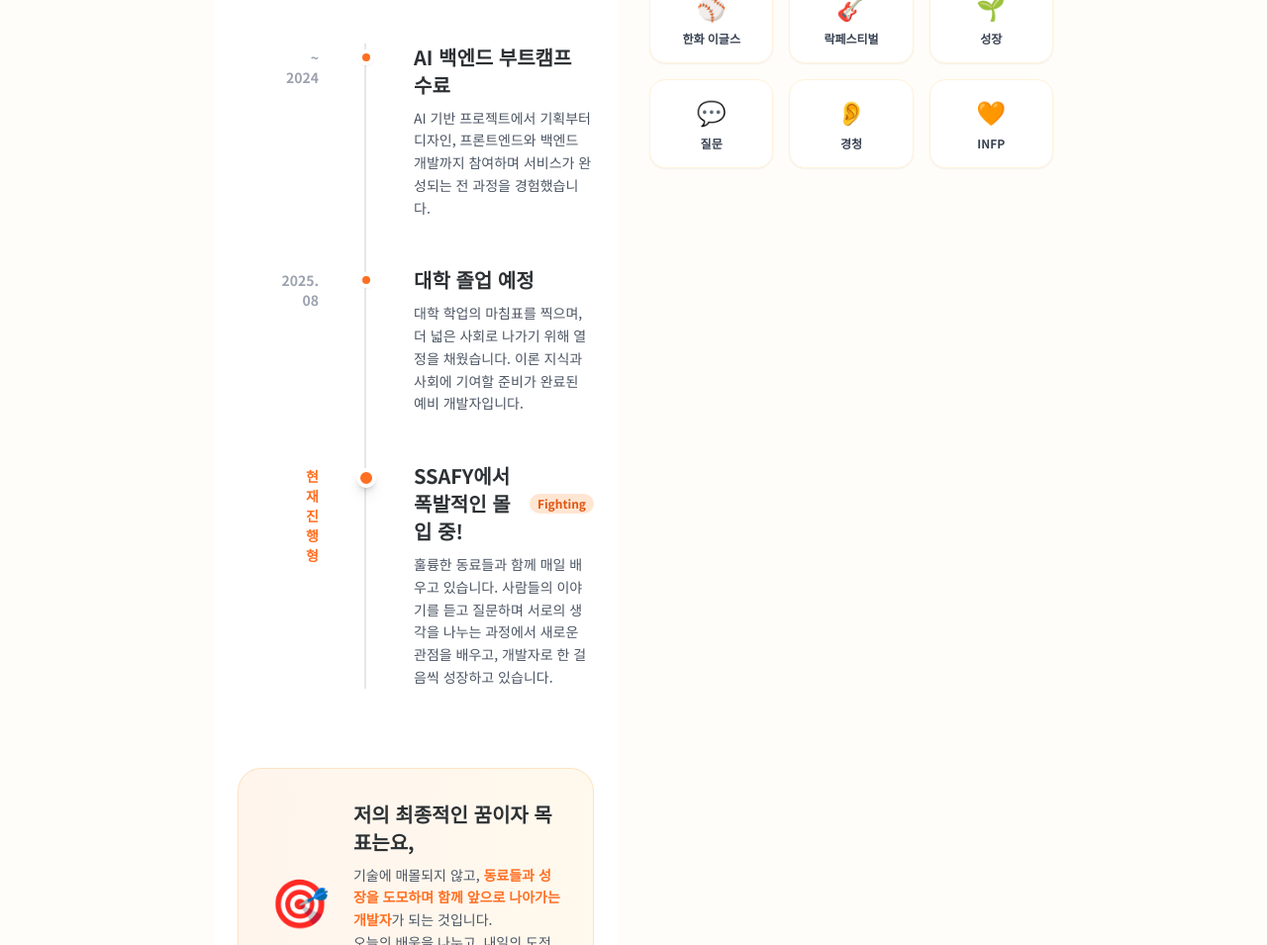
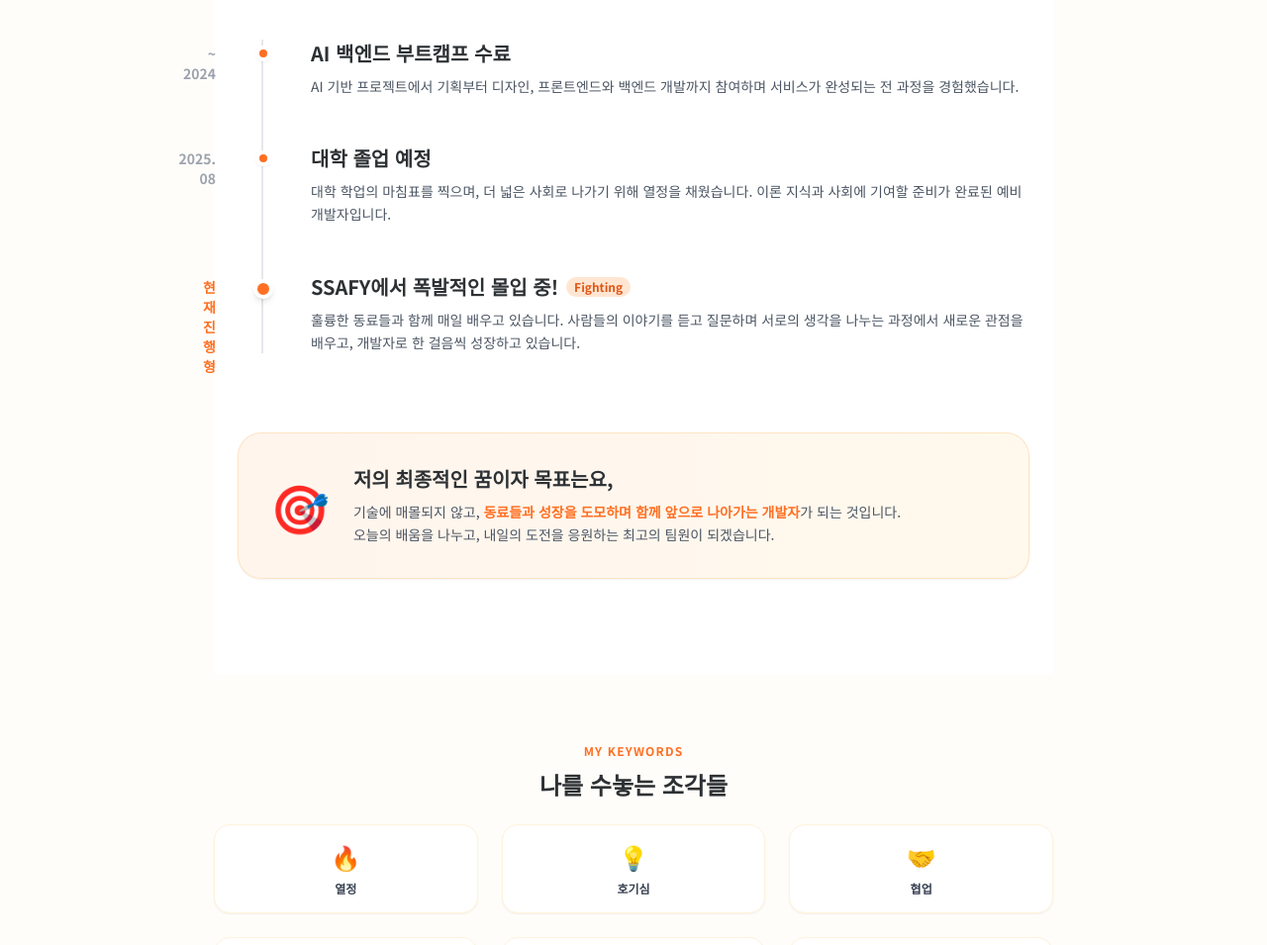
Before and after one commit to SWWWin/intro, a plain HTML site: page about.html in a window 1280 px wide. Shown: the part 739-1694 px from the top of the page at 99% size. Drawn offline with nearby package versions, Linux system fonts and the light colour scheme.

Commit message:
[feat] about 수정

```diff
--- a/about.html
+++ b/about.html
@@ -24,12 +24,17 @@
     <style>
         @import url('https://fonts.googleapis.com/css2?family=Noto+Sans+KR:wght@300;400;500;700;900&display=swap');
         body { font-family: 'Noto Sans KR', sans-serif; background-color: #FFFDF9; color: #2D3134; }
-    </style>
+
+.reveal{opacity:0;transform:translateY(20px);transition:all .6s ease}
+.reveal.active{opacity:1;transform:translateY(0)}
+.keyword-card{transition:.3s}
+.keyword-card:hover{transform:translateY(-5px)}
+</style>
 </head>
 <body class="bg-cream-50 min-h-screen flex flex-col justify-between pt-24">
 
     <!-- [NAVBAR] 모든 페이지에 공통 적용되는 네비게이션 바 -->
-    <nav class="fixed top-0 left-0 w-full z-50 bg-white/80 backdrop-blur-md border-b border-cream-200 py-4 px-6 flex justify-between items-center shadow-sm">
+    <nav id="navbar" class="fixed top-0 left-0 w-full z-50 bg-white/80 backdrop-blur-md border-b border-cream-200 py-4 px-6 flex justify-between items-center shadow-sm">
         <a href="index.html" class="text-lg font-black text-orange-500 tracking-tight flex items-center gap-1.5">
             <span class="w-2.5 h-2.5 rounded-full bg-orange-500 animate-pulse"></span>
             Sumin.SIM
@@ -42,7 +47,7 @@
     </nav>
 
     <!-- Main About Contents -->
-    <main class="max-w-4xl mx-auto px-6 py-8 space-y-16">
+    <main class="max-w-4xl mx-auto px-6 py-12 space-y-20">
 
         <!-- About Section -->
         <section class="space-y-6">
@@ -73,7 +78,7 @@
         </section>
 
         <!-- Experience & Goal -->
-        <section class="grid grid-cols-1 md:grid-cols-2 gap-8">
+        <section class="space-y-16">
             <!-- Timeline -->
             <section id="experience" class="py-24 px-6 bg-white">
         <div class="max-w-4xl mx-auto">
@@ -83,7 +88,7 @@
             </div>
 
             <!-- 타임라인 디자인 -->
-            <div class="relative border-l-2 border-cream-300 ml-4 md:ml-32 space-y-12">
+            <div class="relative border-l-2 border-cream-300 ml-6 space-y-12">
                 <!-- 아이템 1 -->
                 <div class="relative pl-8 md:pl-12 reveal">
                     <!-- 왼쪽 절대 위치 날짜 (데스크탑) -->
@@ -157,40 +162,40 @@
                 <h3 class="text-xl md:text-2xl font-black mt-2">나를 수놓는 조각들</h3>
             </div>
 
-            <div class="grid grid-cols-3 gap-4">
-                <div class="bg-white p-4 rounded-2xl border border-cream-200 text-center shadow-sm hover:shadow-md hover:border-orange-200 transition-all">
+            <div class="grid grid-cols-2 md:grid-cols-3 gap-6">
+                <div class="keyword-card bg-white p-4 rounded-2xl border border-cream-200 text-center shadow-sm hover:shadow-md hover:border-orange-200 transition-all">
                     <span class="text-2xl">🔥</span>
                     <p class="text-xs font-bold text-gray-700 mt-2">열정</p>
                 </div>
-                <div class="bg-white p-4 rounded-2xl border border-cream-200 text-center shadow-sm hover:shadow-md hover:border-orange-200 transition-all">
+                <div class="keyword-card bg-white p-4 rounded-2xl border border-cream-200 text-center shadow-sm hover:shadow-md hover:border-orange-200 transition-all">
                     <span class="text-2xl">💡</span>
                     <p class="text-xs font-bold text-gray-700 mt-2">호기심</p>
                 </div>
-                <div class="bg-white p-4 rounded-2xl border border-cream-200 text-center shadow-sm hover:shadow-md hover:border-orange-200 transition-all">
+                <div class="keyword-card bg-white p-4 rounded-2xl border border-cream-200 text-center shadow-sm hover:shadow-md hover:border-orange-200 transition-all">
                     <span class="text-2xl">🤝</span>
                     <p class="text-xs font-bold text-gray-700 mt-2">협업</p>
                 </div>
-                <div class="bg-white p-4 rounded-2xl border border-cream-200 text-center shadow-sm hover:shadow-md hover:border-orange-200 transition-all">
+                <div class="keyword-card bg-white p-4 rounded-2xl border border-cream-200 text-center shadow-sm hover:shadow-md hover:border-orange-200 transition-all">
                     <span class="text-2xl">⚾</span>
                     <p class="text-xs font-bold text-gray-700 mt-2">한화 이글스</p>
                 </div>
-                <div class="bg-white p-4 rounded-2xl border border-cream-200 text-center shadow-sm hover:shadow-md hover:border-orange-200 transition-all">
+                <div class="keyword-card bg-white p-4 rounded-2xl border border-cream-200 text-center shadow-sm hover:shadow-md hover:border-orange-200 transition-all">
                     <span class="text-2xl">🎸</span>
                     <p class="text-xs font-bold text-gray-700 mt-2">락페스티벌</p>
                 </div>
-                <div class="bg-white p-4 rounded-2xl border border-cream-200 text-center shadow-sm hover:shadow-md hover:border-orange-200 transition-all">
+                <div class="keyword-card bg-white p-4 rounded-2xl border border-cream-200 text-center shadow-sm hover:shadow-md hover:border-orange-200 transition-all">
                     <span class="text-2xl">🌱</span>
                     <p class="text-xs font-bold text-gray-700 mt-2">성장</p>
                 </div>
-                <div class="bg-white p-4 rounded-2xl border border-cream-200 text-center shadow-sm hover:shadow-md hover:border-orange-200 transition-all">
+                <div class="keyword-card bg-white p-4 rounded-2xl border border-cream-200 text-center shadow-sm hover:shadow-md hover:border-orange-200 transition-all">
                     <span class="text-2xl">💬</span>
                     <p class="text-xs font-bold text-gray-700 mt-2">질문</p>
                 </div>
-                <div class="bg-white p-4 rounded-2xl border border-cream-200 text-center shadow-sm hover:shadow-md hover:border-orange-200 transition-all">
+                <div class="keyword-card bg-white p-4 rounded-2xl border border-cream-200 text-center shadow-sm hover:shadow-md hover:border-orange-200 transition-all">
                     <span class="text-2xl">👂</span>
                     <p class="text-xs font-bold text-gray-700 mt-2">경청</p>
                 </div>
-                <div class="bg-white p-4 rounded-2xl border border-cream-200 text-center shadow-sm hover:shadow-md hover:border-orange-200 transition-all">
+                <div class="keyword-card bg-white p-4 rounded-2xl border border-cream-200 text-center shadow-sm hover:shadow-md hover:border-orange-200 transition-all">
                     <span class="text-2xl">🧡</span>
                     <p class="text-xs font-bold text-gray-700 mt-2">INFP</p>
                 </div>
@@ -205,6 +210,11 @@
         <p class="text-gray-500 mt-2">&copy; 2026 Sumin Sim. All Rights Reserved.</p>
     </footer>
 
-    <script>lucide.createIcons();</script>
+    <script>
+lucide.createIcons();
+const els=document.querySelectorAll('.reveal');
+function r(){const t=window.innerHeight*0.9;els.forEach(e=>{if(e.getBoundingClientRect().top<t)e.classList.add('active');});}
+window.addEventListener('scroll',r);window.addEventListener('load',r);
+</script>
 </body>
 </html>
```
